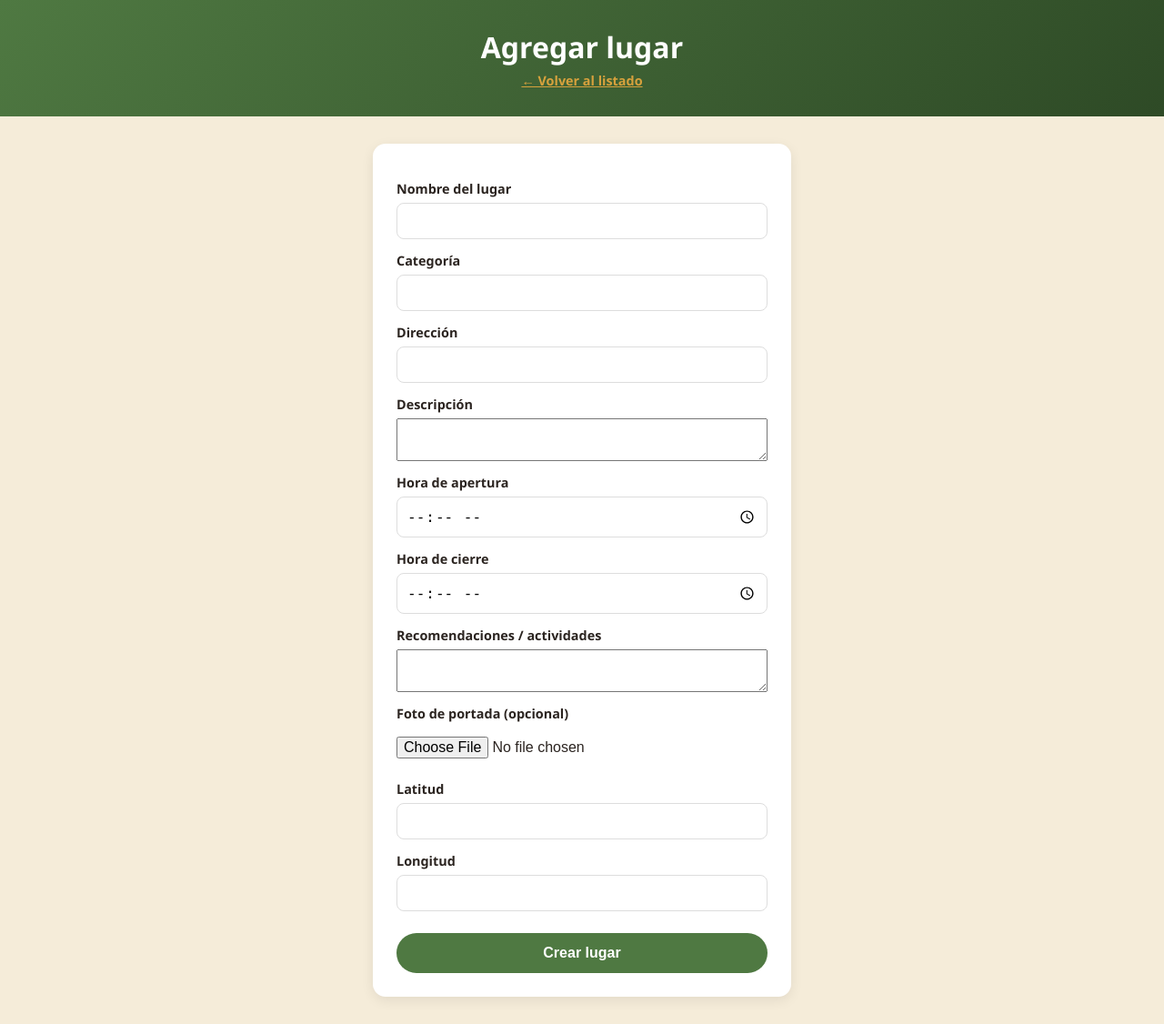
After one commit to Juanchiz1/rincon-local, a PHP site: page /admin/editar_lugar.php in a window 1280 px wide. The commit adds this page. Shown: the whole page at 91% size. Run offline with PHP 8.4, Linux system fonts and the light colour scheme; the visitor is signed in with stand-in values (Sample User, id 1).

Commit message:
feat: gestion de lugares desde el panel de administracion (editar, crear, eliminar)

```diff
--- /dev/null
+++ b/admin/editar_lugar.php
@@ -0,0 +1,180 @@
+<?php
+require '../includes/db.php';
+require '../includes/funciones.php';
+require '../includes/auth.php';
+requerirLogin();
+
+$id = $_GET['id'] ?? $_POST['id'] ?? null;
+$esEdicion = $id && is_numeric($id);
+$lugar = [
+    'nombre' => '', 'categoria' => '', 'direccion' => '', 'descripcion' => '',
+    'imagen' => null, 'latitud' => '', 'longitud' => '',
+    'horario_apertura' => '', 'horario_cierre' => '', 'recomendaciones' => '',
+];
+
+if ($esEdicion) {
+    $stmt = $pdo->prepare("SELECT * FROM lugares WHERE id = ?");
+    $stmt->execute([$id]);
+    $encontrado = $stmt->fetch();
+    if (!$encontrado) {
+        die('Lugar no encontrado.');
+    }
+    $lugar = $encontrado;
+}
+
+$errores = [];
+$exito = false;
+
+if ($_SERVER['REQUEST_METHOD'] === 'POST') {
+    $nombre = limpiar($_POST['nombre'] ?? '');
+    $categoria = limpiar($_POST['categoria'] ?? '');
+    $direccion = limpiar($_POST['direccion'] ?? '');
+    $descripcion = limpiar($_POST['descripcion'] ?? '');
+    $recomendaciones = limpiar($_POST['recomendaciones'] ?? '');
+    $horarioApertura = trim($_POST['horario_apertura'] ?? '');
+    $horarioCierre = trim($_POST['horario_cierre'] ?? '');
+    $latitud = trim($_POST['latitud'] ?? '');
+    $longitud = trim($_POST['longitud'] ?? '');
+    $rutaImagen = $lugar['imagen']; // Por defecto conserva la que ya tenía.
+
+    if ($nombre === '') {
+        $errores[] = 'El nombre es obligatorio.';
+    }
+    if ($categoria === '') {
+        $errores[] = 'La categoría es obligatoria.';
+    }
+    if ($latitud !== '' && !is_numeric($latitud)) {
+        $errores[] = 'La latitud debe ser un número.';
+    }
+    if ($longitud !== '' && !is_numeric($longitud)) {
+        $errores[] = 'La longitud debe ser un número.';
+    }
+
+    // Si suben una nueva foto de portada, reemplaza a la anterior.
+    if (isset($_FILES['imagen']) && $_FILES['imagen']['error'] === UPLOAD_ERR_OK) {
+        $extensionesPermitidas = ['jpg', 'jpeg', 'png', 'webp'];
+        $extension = strtolower(pathinfo($_FILES['imagen']['name'], PATHINFO_EXTENSION));
+        $tamanoMaximo = 5 * 1024 * 1024;
+
+        if (!in_array($extension, $extensionesPermitidas)) {
+            $errores[] = 'La imagen debe ser JPG, PNG o WEBP.';
+        } elseif ($_FILES['imagen']['size'] > $tamanoMaximo) {
+            $errores[] = 'La imagen no puede pesar más de 5MB.';
+        } else {
+            $nombreArchivo = uniqid('lugar_') . '.' . $extension;
+            $rutaDestino = __DIR__ . '/../uploads/' . $nombreArchivo;
+
+            if (move_uploaded_file($_FILES['imagen']['tmp_name'], $rutaDestino)) {
+                $rutaImagen = 'uploads/' . $nombreArchivo;
+            } else {
+                $errores[] = 'No se pudo guardar la nueva imagen.';
+            }
+        }
+    }
+
+    if (count($errores) === 0) {
+        if ($esEdicion) {
+            $stmt = $pdo->prepare(
+                "UPDATE lugares SET
+                    nombre = ?, categoria = ?, direccion = ?, descripcion = ?, imagen = ?,
+                    latitud = ?, longitud = ?, horario_apertura = ?, horario_cierre = ?, recomendaciones = ?
+                 WHERE id = ?"
+            );
+            $stmt->execute([
+                $nombre, $categoria, $direccion, $descripcion !== '' ? $descripcion : null, $rutaImagen,
+                $latitud !== '' ? $latitud : null, $longitud !== '' ? $longitud : null,
+                $horarioApertura !== '' ? $horarioApertura : null, $horarioCierre !== '' ? $horarioCierre : null,
+                $recomendaciones !== '' ? $recomendaciones : null,
+                $id,
+            ]);
+        } else {
+            $stmt = $pdo->prepare(
+                "INSERT INTO lugares
+                    (nombre, categoria, direccion, descripcion, imagen, latitud, longitud, horario_apertura, horario_cierre, recomendaciones)
+                 VALUES (?, ?, ?, ?, ?, ?, ?, ?, ?, ?)"
+            );
+            $stmt->execute([
+                $nombre, $categoria, $direccion, $descripcion !== '' ? $descripcion : null, $rutaImagen,
+                $latitud !== '' ? $latitud : null, $longitud !== '' ? $longitud : null,
+                $horarioApertura !== '' ? $horarioApertura : null, $horarioCierre !== '' ? $horarioCierre : null,
+                $recomendaciones !== '' ? $recomendaciones : null,
+            ]);
+        }
+
+        header('Location: lugares.php');
+        exit;
+    }
+
+    // Si hubo error, mantenemos lo que el usuario escribió en pantalla.
+    $lugar = array_merge($lugar, compact(
+        'nombre', 'categoria', 'direccion', 'descripcion', 'latitud', 'longitud',
+        'horarioApertura', 'horarioCierre', 'recomendaciones'
+    ));
+}
+?>
+<!DOCTYPE html>
+<html lang="es">
+<head>
+    <meta charset="UTF-8">
+    <meta name="viewport" content="width=device-width, initial-scale=1.0">
+    <title><?= $esEdicion ? 'Editar' : 'Agregar' ?> lugar - Panel de administración</title>
+    <link rel="stylesheet" href="../css/style.css">
+</head>
+<body>
+    <header class="cabecera-admin">
+        <h1><?= $esEdicion ? 'Editar' : 'Agregar' ?> lugar</h1>
+        <p><a href="lugares.php" class="link-logout">← Volver al listado</a></p>
+    </header>
+
+    <main class="contenedor-formulario">
+        <?php if (count($errores) > 0): ?>
+            <ul class="mensaje-error">
+                <?php foreach ($errores as $error): ?>
+                    <li><?= $error ?></li>
+                <?php endforeach; ?>
+            </ul>
+        <?php endif; ?>
+
+        <form method="POST" enctype="multipart/form-data" class="formulario-lugar">
+            <?php if ($esEdicion): ?>
+                <input type="hidden" name="id" value="<?= $id ?>">
+            <?php endif; ?>
+
+            <label for="nombre">Nombre del lugar</label>
+            <input type="text" id="nombre" name="nombre" value="<?= limpiar($lugar['nombre']) ?>" required>
+
+            <label for="categoria">Categoría</label>
+            <input type="text" id="categoria" name="categoria" value="<?= limpiar($lugar['categoria']) ?>" required>
+
+            <label for="direccion">Dirección</label>
+            <input type="text" id="direccion" name="direccion" value="<?= limpiar($lugar['direccion'] ?? '') ?>">
+
+            <label for="descripcion">Descripción</label>
+            <textarea id="descripcion" name="descripcion" rows="3"><?= limpiar($lugar['descripcion'] ?? '') ?></textarea>
+
+            <label for="horario_apertura">Hora de apertura</label>
+            <input type="time" id="horario_apertura" name="horario_apertura" value="<?= $lugar['horario_apertura'] ?? '' ?>">
+
+            <label for="horario_cierre">Hora de cierre</label>
+            <input type="time" id="horario_cierre" name="horario_cierre" value="<?= $lugar['horario_cierre'] ?? '' ?>">
+
+            <label for="recomendaciones">Recomendaciones / actividades</label>
+            <textarea id="recomendaciones" name="recomendaciones" rows="3"><?= limpiar($lugar['recomendaciones'] ?? '') ?></textarea>
+
+            <label for="imagen">Foto de portada <?= $esEdicion ? '(deja vacío para conservar la actual)' : '(opcional)' ?></label>
+            <?php if ($esEdicion && $lugar['imagen']): ?>
+                <img src="../<?= limpiar($lugar['imagen']) ?>" alt="Portada actual" class="miniatura-actual">
+            <?php endif; ?>
+            <input type="file" id="imagen" name="imagen" accept="image/*">
+
+            <label for="latitud">Latitud</label>
+            <input type="text" id="latitud" name="latitud" value="<?= $lugar['latitud'] ?? '' ?>">
+
+            <label for="longitud">Longitud</label>
+            <input type="text" id="longitud" name="longitud" value="<?= $lugar['longitud'] ?? '' ?>">
+
+            <button type="submit"><?= $esEdicion ? 'Guardar cambios' : 'Crear lugar' ?></button>
+        </form>
+    </main>
+</body>
+</html>
--- a/admin/index.php
+++ b/admin/index.php
@@ -19,8 +19,8 @@ requerirLogin();
     </header>
 
     <main class="panel-admin">
-        <a href="#" class="tarjeta-panel">
-            <h2>📍 Lugares</h2>
+        <a href="lugares.php" class="tarjeta-panel">
+        <h2>📍 Lugares</h2>
             <p>Editar o eliminar lugares registrados</p>
         </a>
         <a href="#" class="tarjeta-panel">
```
Also changed, not shown: admin/eliminar_lugar.php (added, +12 -0 lines), admin/lugares.php (added, +63 -0 lines), css/style.css (+72 -0 lines), uploads/resena_6a863a2f694b8.jpeg (added).
